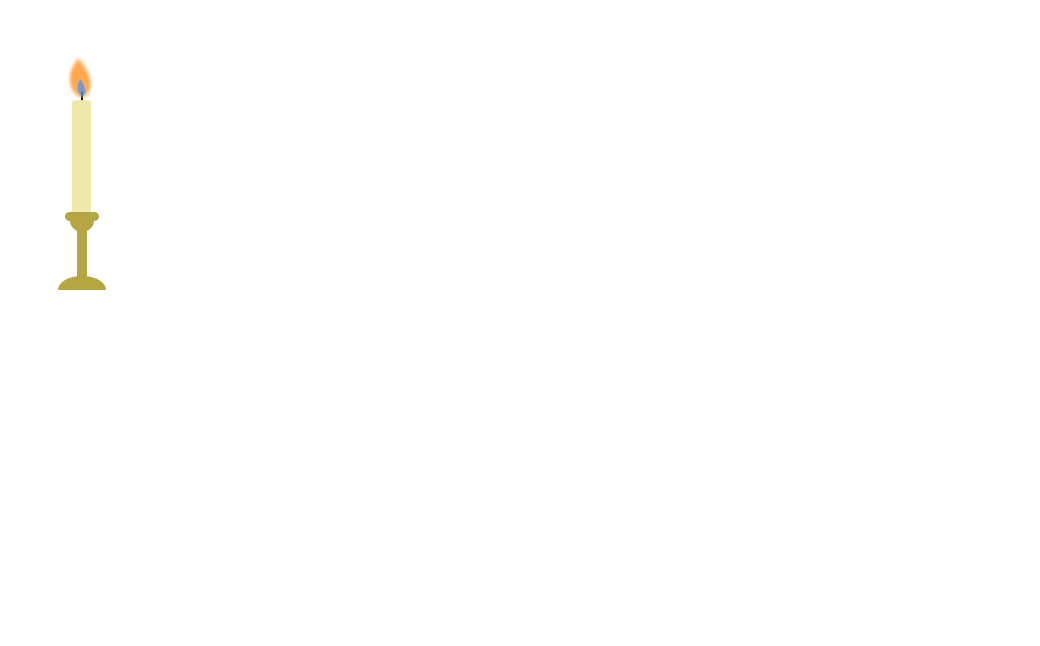
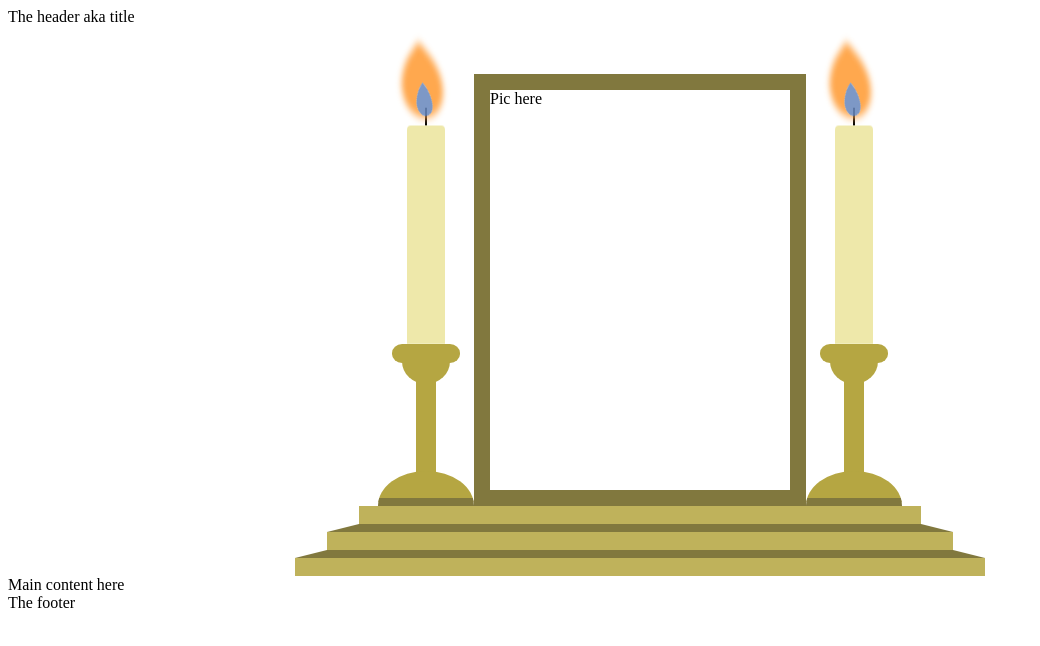
Before and after one commit to foresterr/fcc-tribute, a plain HTML site: page index.html in a window 1280 px wide. Shown: the whole page, without its empty margins (0-1040 px from the left). Drawn offline with Linux system fonts and the light colour scheme.

Commit message:
Create page skeleton

```diff
--- a/css/style.css
+++ b/css/style.css
@@ -1,8 +1,49 @@
+.effigy {
+    width: 300px;
+    height: 400px;
+    border: 1em solid #81783e;
+}
+
+.altar {
+    font-size: 16px;
+}
+
+.altar-top {
+    display: flex;
+    flex-direction: row;
+    justify-content: center;
+    align-items: flex-end;
+}
+
+.altar-base-wrap {
+    display: flex;
+    flex-direction: column;
+    align-items: center;
+    width: 100%;
+}
+
+.altar-base {
+    background-color: #b5a642dc;
+    height: 1em;
+    padding: 1px;
+    background-clip: padding-box;
+    border-bottom: 0.5em solid #81783e;
+    border-left: 2em solid transparent;
+    border-right: 2em solid transparent;
+}
+
+.altar-base-1 {
+    width: 35em;
+}
+.altar-base-2 {
+    width: 39em;
+}
+.altar-base-3 {
+    width: 43em;
+    border-bottom: 0;
+}
+
 .candle {
-    margin-left: 50px;
-    margin-top: 50px;
-    padding: 0;
-    font-size: 8px;
     width: 6em;
     height: 30em;
     display: flex;
@@ -34,6 +75,7 @@
     margin-top: -0.1em;
     width: 100%;
     height: 6%;
+    border-bottom: 0.5em solid #81783e;
     border-radius: 50% 50% 0 0 / 100% 100% 0 0;
 }
 
--- a/index.html
+++ b/index.html
@@ -1,8 +1,24 @@
 <!DOCTYPE html>
 
 <head>
+    <title>FCC Tribute Page</title>
     <link rel="stylesheet" type="text/css" href="css/style.css">
 </head>
+<div>The header aka title</div>
+<div class="altar">
+    <div class="altar-top">
+        <div class="candle">
+            <div class="flame-wrap">
+                <div class="flame"></div>
+                <div class="wick"></div>
+            </div>
+            <div class="wax"></div>
+            <div class="holder holder-lip"></div>
+            <div class="holder holder-cup"></div>
+            <div class="holder holder-stem"></div>
+            <div class="holder holder-base"></div>
+        </div>
+        <div class="effigy">Pic here</div>
         <div class="candle">
             <div class="flame-wrap">
                 <div class="flame"></div>
@@ -15,5 +31,15 @@
             <div class="holder holder-base"></div>
         </div>
 
+    </div>
+    <div class="altar-base-wrap">
+        <div class="altar-base altar-base-1"></div>
+        <div class="altar-base altar-base-2"></div>
+        <div class="altar-base altar-base-3"></div>
+    </div>
+</div>
+<div>Main content here</div>
+<div>The footer</div>
+
 <body>
 </body>
```
Lines whose indentation alone changed are shown as unchanged.
